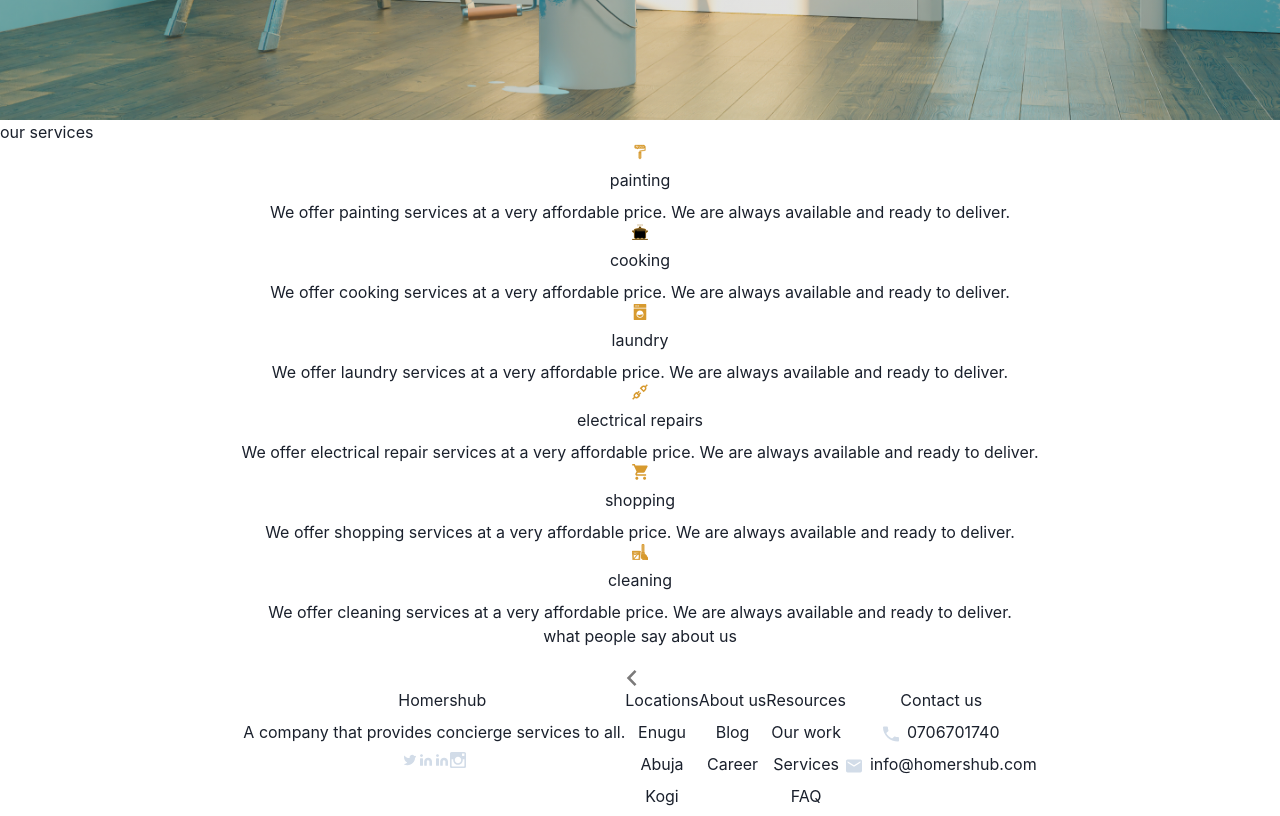
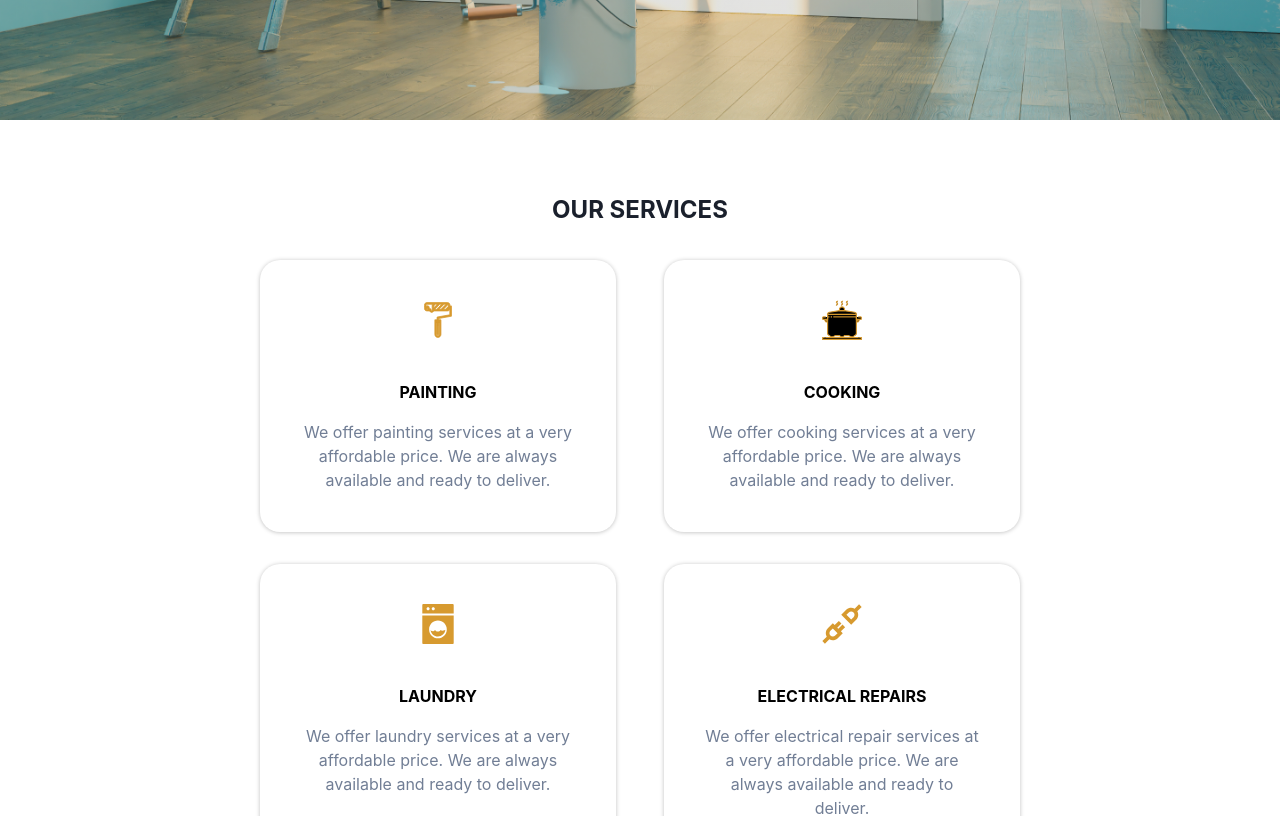
Before and after one commit to PrinceCEE/homershub, a Next.js app: page / in a window 1280 px wide. Shown: the part 480-1296 px from the top of the page. Built offline with nearby package versions, Linux system fonts and the light colour scheme.

Commit message:
finished services desktop

```diff
--- a/Components/Container.tsx
+++ b/Components/Container.tsx
@@ -2,12 +2,13 @@ import { Box, Flex } from "@chakra-ui/react";
 import React from "react";
 
 interface Props {
-  children: React.ReactElement;
+  children?: React.ReactElement;
+  [x: string]: any;
 }
 
-const Container: React.FC<Props> = ({ children }) => {
+const Container: React.FC<Props> = ({ children, ...props }) => {
   return (
-    <Flex justifyContent="center">
+    <Flex justifyContent="center" {...props}>
       <Box w="80%">{children}</Box>
     </Flex>
   );
--- a/Components/Homepage/Ourservices.tsx
+++ b/Components/Homepage/Ourservices.tsx
@@ -6,44 +6,61 @@ import LaundryIcon from "../Icons/LaundryIcon";
 import ElectricalRepairsIcon from "../Icons/ElectricalRepairsIcon";
 import ShoppingIcon from "../Icons/ShoppingIcon";
 import CleaningIcon from "../Icons/CleaningIcon";
+import Container from "../Container";
 
 const OurServices = () => {
   return (
+    <Container my="10">
       <Box>
-      <Text>our services</Text>
-      <SimpleGrid>
+        <Text
+          textAlign="center"
+          my="8"
+          fontSize="24px"
+          textTransform="uppercase"
+          fontWeight="bold"
+        >
+          our services
+        </Text>
+        <SimpleGrid
+          columns={2}
+          spacingX={12}
+          spacingY={8}
+          maxW="760px"
+          mx="auto"
+        >
           <Service
-          icon={<PaintingIcon />}
+            icon={<PaintingIcon boxSize="10" />}
             title="painting"
             content="We offer painting services at a very affordable price. We are always available and ready to deliver."
           />
           <Service
-          icon={<CookingIcon />}
+            icon={<CookingIcon boxSize="10" />}
             title="cooking"
             content="We offer cooking services at a very affordable price. We are always available and ready to deliver."
           />
           <Service
-          icon={<LaundryIcon />}
+            icon={<LaundryIcon boxSize="10" />}
             title="laundry"
             content="We offer laundry services at a very affordable price. We are always available and ready to deliver."
           />
           <Service
-          icon={<ElectricalRepairsIcon />}
+            icon={<ElectricalRepairsIcon boxSize="10" />}
             title="electrical repairs"
             content="We offer electrical repair services at a very affordable price. We are always available and ready to deliver."
           />
           <Service
-          icon={<ShoppingIcon />}
+            icon={<ShoppingIcon boxSize="10" />}
             title="shopping"
             content="We offer shopping services at a very affordable price. We are always available and ready to deliver."
           />
           <Service
-          icon={<CleaningIcon />}
+            icon={<CleaningIcon boxSize="10" />}
             title="cleaning"
             content="We offer cleaning services at a very affordable price. We are always available and ready to deliver."
           />
         </SimpleGrid>
       </Box>
+    </Container>
   );
 };
 
--- a/Components/Homepage/Service.tsx
+++ b/Components/Homepage/Service.tsx
@@ -9,10 +9,26 @@ interface Props {
 
 const Service: React.FC<Props> = ({ icon, title, content }) => {
   return (
-    <VStack>
+    <VStack
+      borderRadius="20px"
+      p="10"
+      boxShadow=" 0px 0.5px 4px rgba(0, 0, 0, 0.25)"
+      gap={8}
+    >
       {icon}
-      <Text>{title}</Text>
-      <Text>{content}</Text>
+      <VStack gap={2}>
+        <Text
+          textAlign={"center"}
+          color={"#000000"}
+          textTransform={"uppercase"}
+          fontWeight={"bold"}
+        >
+          {title}
+        </Text>
+        <Text textAlign={"center"} color={"#717E95"}>
+          {content}
+        </Text>
+      </VStack>
     </VStack>
   );
 };
```
Lines whose indentation alone changed are shown as unchanged.
